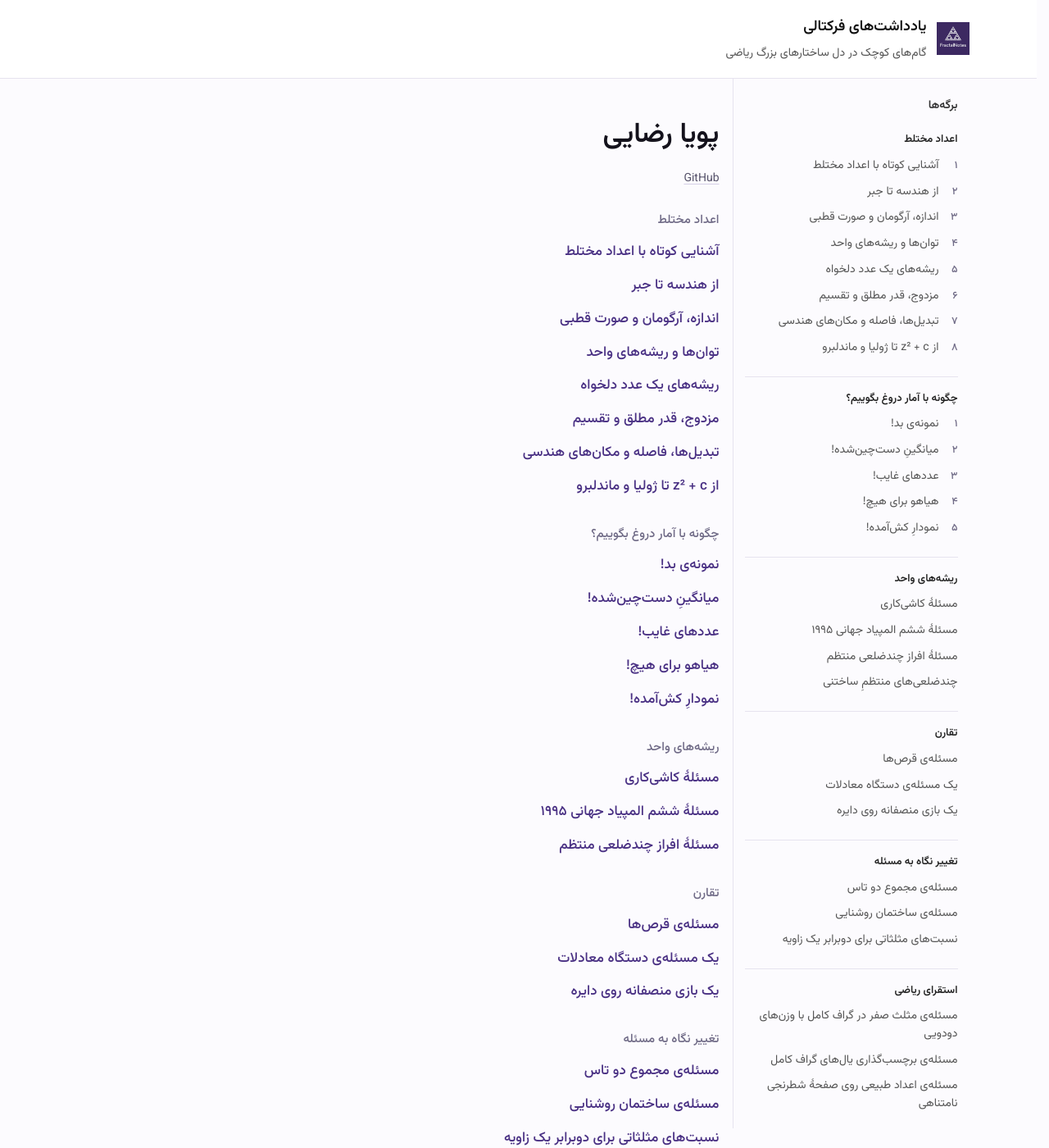
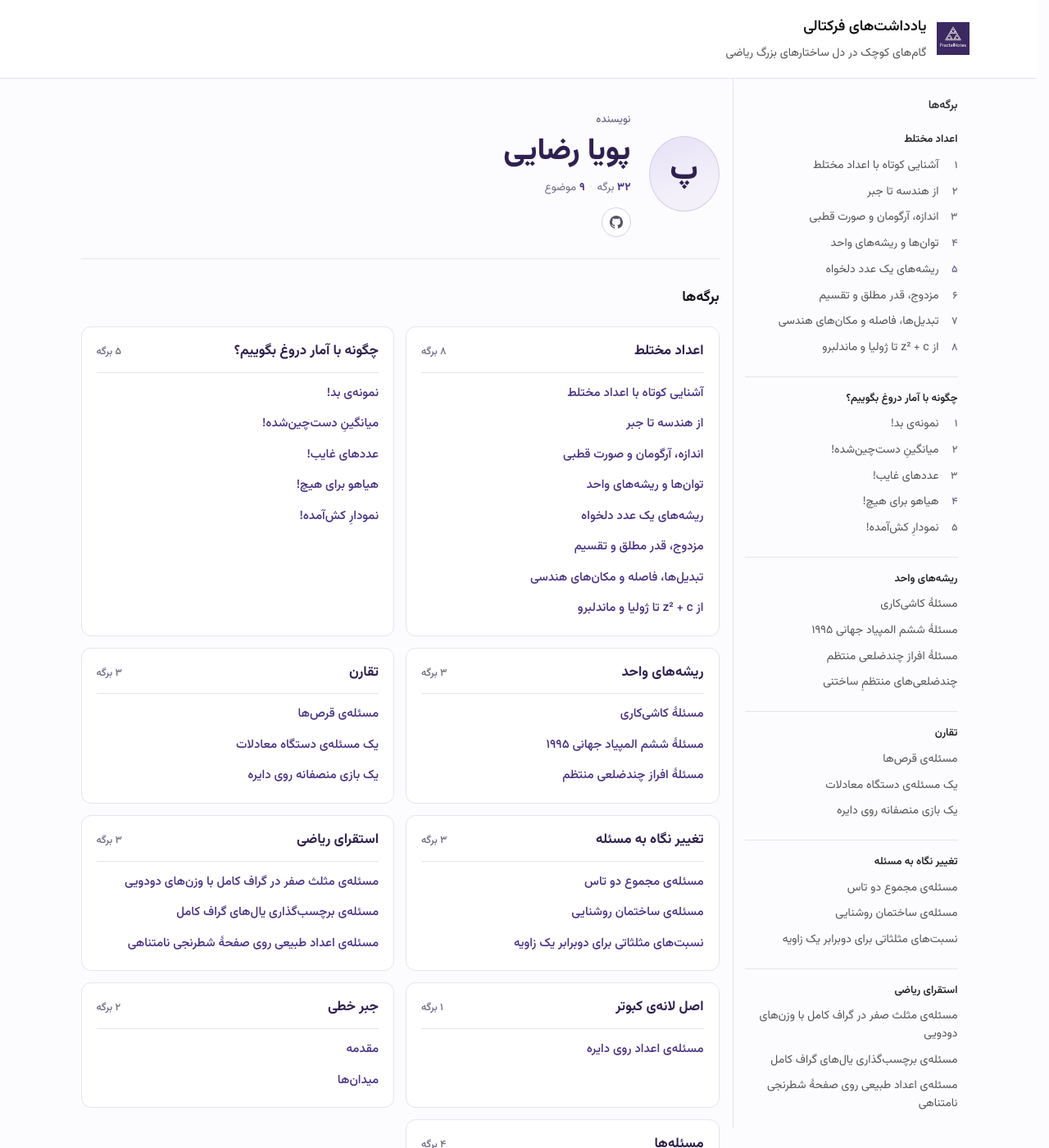
Before and after one commit to pooyarezaie/Fractal-Notes, a Jekyll site: the page built from authors/pooya.md, in a window 1280 px wide and 1400 px high. Shown: the whole window at 82% size. Built offline with Jekyll 4.4.1, drawn with Linux system fonts in a browser that asks for light colours.

Commit message:
Design the author page
A profile header in the home hero's voice — a monogram of the name's
first letter, a «نویسنده» kicker, the name, «۳۱ برگه · ۹ موضوع» — with
GitHub / X as icon chips instead of English words, then the author's
notes as the same topic cards the home page uses, so the page reads as
their slice of the site.

Co-Authored-By: Claude Fable 5 <noreply@anthropic.com>
Claude-Session: https://claude.ai/code/session_01Vd7rJVoLxukrWhWXxHMNmj

```diff
--- a/_includes/author-page.html
+++ b/_includes/author-page.html
@@ -1,24 +1,17 @@
 {%- comment -%}
-  Body of an author's page (authors/<key>.md): the name, the profile links,
-  and every note they wrote, grouped by topic in site_index order. Nothing is
-  written by hand — a note appears here the moment its front matter names
-  this author.
+  Body of an author's page (authors/<key>.md): a profile header — monogram,
+  «نویسنده» kicker, the name, how many notes in how many topics, icon links to
+  GitHub / X — then every note they wrote as topic cards in the home page's
+  card vocabulary. Nothing is written by hand — a note appears here the moment
+  its front matter names this author.
   Param: key = the author's key in _data/authors.yml
 {%- endcomment -%}
 {%- assign _key = include.key -%}
 {%- assign _a = site.data.authors[_key] -%}
+{%- comment -%} Collect the author's notes per topic group first, so the header can count them. {%- endcomment -%}
+{%- assign _groups = "" | split: "" -%}
+{%- assign _lists = "" | split: "" -%}
 {%- assign _count = 0 -%}
-<header class="author-head">
-<h1 class="author-name">{{ _a.name }}</h1>
-{%- if _a.github or _a.x %}
-<p class="author-links">
-{%- if _a.github %}<a href="https://github.com/{{ _a.github }}" rel="me noopener" target="_blank">GitHub</a>{% endif -%}
-{%- if _a.github and _a.x %}<span class="author-links-sep" aria-hidden="true">·</span>{% endif -%}
-{%- if _a.x %}<a href="https://x.com/{{ _a.x }}" rel="me noopener" target="_blank">X</a>{% endif -%}
-</p>
-{%- endif %}
-</header>
-<section class="author-notes">
 {%- for _g in site.data.site_index -%}
   {%- assign _mine = "" | split: "" -%}
   {%- for _i in _g.items -%}
@@ -37,16 +30,42 @@
     {%- endfor -%}
   {%- endfor -%}
   {%- if _mine.size > 0 -%}
-{%- assign _count = _count | plus: _mine.size %}
-<h2 class="author-group-title">{% if _g.path %}<a href="{{ _g.path | append: '/' | relative_url }}">{{ _g.title }}</a>{% else %}{{ _g.title }}{% endif %}</h2>
-<ul class="author-list">
+    {%- assign _groups = _groups | push: _g -%}
+    {%- assign _lists = _lists | push: _mine -%}
+    {%- assign _count = _count | plus: _mine.size -%}
+  {%- endif -%}
+{%- endfor -%}
+<header class="author-hero">
+<div class="author-monogram" aria-hidden="true">{{ _a.name | slice: 0, 1 }}</div>
+<div class="author-hero-text">
+<p class="author-kicker">نویسنده</p>
+<h1 class="author-name">{{ _a.name }}</h1>
+<p class="author-stat"><span class="author-stat-n">{% include fa-number.html n=_count %}</span> برگه{% if _groups.size > 1 %} <span class="author-stat-dot" aria-hidden="true">·</span> <span class="author-stat-n">{% include fa-number.html n=_groups.size %}</span> موضوع{% endif %}</p>
+{%- if _a.github or _a.x %}
+<p class="author-links">
+{%- if _a.github %}<a class="author-link" href="https://github.com/{{ _a.github }}" rel="me noopener" target="_blank" aria-label="گیت‌هاب" title="گیت‌هاب"><svg viewBox="0 0 16 16" width="16" height="16" aria-hidden="true" focusable="false"><path fill="currentColor" d="M8 0C3.58 0 0 3.58 0 8c0 3.54 2.29 6.53 5.47 7.59.4.07.55-.17.55-.38 0-.19-.01-.82-.01-1.49-2.01.37-2.53-.49-2.69-.94-.09-.23-.48-.94-.82-1.13-.28-.15-.68-.52-.01-.53.63-.01 1.08.58 1.23.82.72 1.21 1.87.87 2.33.66.07-.52.28-.87.51-1.07-1.78-.2-3.64-.89-3.64-3.95 0-.87.31-1.59.82-2.15-.08-.2-.36-1.02.08-2.12 0 0 .67-.21 2.2.82.64-.18 1.32-.27 2-.27.68 0 1.36.09 2 .27 1.53-1.04 2.2-.82 2.2-.82.44 1.1.16 1.92.08 2.12.51.56.82 1.27.82 2.15 0 3.07-1.87 3.75-3.65 3.95.29.25.54.73.54 1.48 0 1.07-.01 1.93-.01 2.2 0 .21.15.46.55.38A8.013 8.013 0 0 0 16 8c0-4.42-3.58-8-8-8z"/></svg></a>{% endif -%}
+{%- if _a.x %}<a class="author-link" href="https://x.com/{{ _a.x }}" rel="me noopener" target="_blank" aria-label="ایکس (توییتر)" title="ایکس (توییتر)"><svg viewBox="0 0 24 24" width="15" height="15" aria-hidden="true" focusable="false"><path fill="currentColor" d="M18.901 1.153h3.68l-8.04 9.19L24 22.846h-7.406l-5.8-7.584-6.638 7.584H.474l8.6-9.83L0 1.154h7.594l5.243 6.932ZM17.61 20.644h2.039L6.486 3.24H4.298Z"/></svg></a>{% endif -%}
+</p>
+{%- endif %}
+</div>
+</header>
+{%- if _count > 0 %}
+<section class="author-notes">
+<h2 class="author-section-title">برگه‌ها</h2>
+<div class="author-grid">
+{%- for _g in _groups -%}
+{%- assign _mine = _lists[forloop.index0] %}
+<section class="home-card">
+<h3 class="home-card-title">{% if _g.path %}<a href="{{ _g.path | append: '/' | relative_url }}">{{ _g.title }}</a>{% else %}{{ _g.title }}{% endif %}<span class="home-card-count">{% include fa-number.html n=_mine.size %} برگه</span></h3>
+<ul class="home-card-list">
 {%- for _i in _mine %}
 <li><a href="{{ _i.path | append: '/' | relative_url }}">{{ _i.title }}</a></li>
 {%- endfor %}
 </ul>
-{%- endif -%}
+</section>
 {%- endfor %}
-{%- if _count == 0 %}
+</div>
+</section>
+{%- else %}
 <p class="author-empty">هنوز برگه‌ای از این نویسنده منتشر نشده است.</p>
 {%- endif %}
-</section>
--- a/assets/css/fractal.css
+++ b/assets/css/fractal.css
@@ -1058,83 +1058,129 @@ a.note-byline-name:hover {
     text-decoration-color: var(--accent);
 }
 
-/* Author page: a name, the profile links, and the notes — nothing else. */
-.author-head {
-    margin-bottom: 8px;
+/* Author page. A profile header in the home hero's voice — monogram, kicker,
+   name, a count — then the author's notes as the same topic cards the home
+   page uses (.home-card), so the page reads as "their slice of the site". */
+.author-hero {
+    display: flex;
+    align-items: center;
+    gap: 22px;
+    padding: 14px 0 26px 0;
+    margin-bottom: 30px;
+    border-bottom: 1px solid var(--line);
+}
+
+/* The first letter of the name, in place of a photograph. */
+.author-monogram {
+    flex-shrink: 0;
+    width: 84px;
+    height: 84px;
+    border-radius: 50%;
+    display: flex;
+    align-items: center;
+    justify-content: center;
+    font-size: 38px;
+    font-weight: 800;
+    line-height: 1;
+    padding-bottom: 6px; /* optical centre: Persian letters sit low in the em box */
+    color: var(--accent-deep);
+    background: linear-gradient(160deg, var(--accent-tint-strong), var(--accent-tint) 70%);
+    border: 1px solid var(--line-strong);
+}
+
+.author-hero-text {
+    min-width: 0;
+}
+
+.author-kicker {
+    margin: 0;
+    font-size: 13px;
+    font-weight: 500;
+    color: var(--ink-faint);
 }
 
 .author-name {
-    margin-top: 0.4em;
-    margin-bottom: 0.2em;
+    margin: 0;
+    font-size: clamp(1.7rem, 5vw, 2.3rem);
+    font-weight: 800;
+    line-height: 1.5;
+    color: var(--accent-deep);
+}
+
+.author-stat {
+    margin: 2px 0 0 0;
+    font-size: 13.5px;
+    color: var(--ink-faint);
+}
+
+.author-stat-n {
+    font-weight: 700;
+    color: var(--accent);
+}
+
+.author-stat-dot {
+    color: var(--line-strong);
+    padding: 0 2px;
 }
 
 .author-links {
-    margin: 0;
-    font-size: 14px;
-    color: var(--ink-faint);
     display: flex;
     gap: 8px;
-    align-items: center;
+    margin: 12px 0 0 0;
 }
 
-.author-links a {
+.author-link {
+    display: inline-flex;
+    align-items: center;
+    justify-content: center;
+    width: 34px;
+    height: 34px;
+    border-radius: 50%;
+    border: 1px solid var(--line-strong);
+    background: var(--paper);
     color: var(--ink-soft);
-    text-decoration: underline;
-    text-decoration-color: var(--line-strong);
-    text-underline-offset: 3px;
+    transition: border-color 0.15s ease, background-color 0.15s ease, color 0.15s ease;
 }
 
-.author-links a:hover {
+.author-link:hover,
+.author-link:focus-visible {
+    text-decoration: none;
+    border-color: var(--accent);
+    background: var(--accent-tint);
     color: var(--accent);
-    text-decoration-color: var(--accent);
 }
 
-.author-links-sep {
-    color: var(--line-strong);
+.author-section-title {
+    margin: 0;
+    font-size: 1.1rem;
+    font-weight: 700;
+    color: var(--ink);
 }
 
-.author-group-title {
-    font-size: 15px;
-    font-weight: 500;
-    color: var(--ink-faint);
-    margin: 1.6em 0 0.2em;
-}
-
-.author-group-title a {
-    color: inherit;
-}
-
-.author-list {
-    list-style: none;
-    padding: 0;
-    margin: 0;
-}
-
-.author-list li {
-    margin: 0;
-    padding: 0;
-}
-
-.author-list a {
-    display: block;
-    padding: 6px 10px;
-    margin-inline: -10px;
-    border-radius: 8px;
-    font-weight: 500;
-    line-height: 1.7;
-    color: var(--accent);
-    transition: background-color 0.15s ease, color 0.15s ease;
-}
-
-.author-list a:hover,
-.author-list a:focus-visible {
-    text-decoration: none;
-    background: var(--accent-tint);
-    color: var(--accent-deep);
+/* auto-fit, not auto-fill: an author with a single topic gets one full-width
+   card instead of a lone card and two empty columns. */
+.author-grid {
+    display: grid;
+    grid-template-columns: repeat(auto-fit, minmax(255px, 1fr));
+    gap: 14px;
+    margin-top: 18px;
 }
 
 .author-empty {
     color: var(--ink-faint);
+}
+
+@media (max-width: 600px) {
+    .author-hero {
+        gap: 16px;
+        padding-bottom: 20px;
+    }
+
+    .author-monogram {
+        width: 64px;
+        height: 64px;
+        font-size: 30px;
+    }
 }
 
 /* Note page: previous / next lesson */
```
Lines whose indentation alone changed are shown as unchanged.
